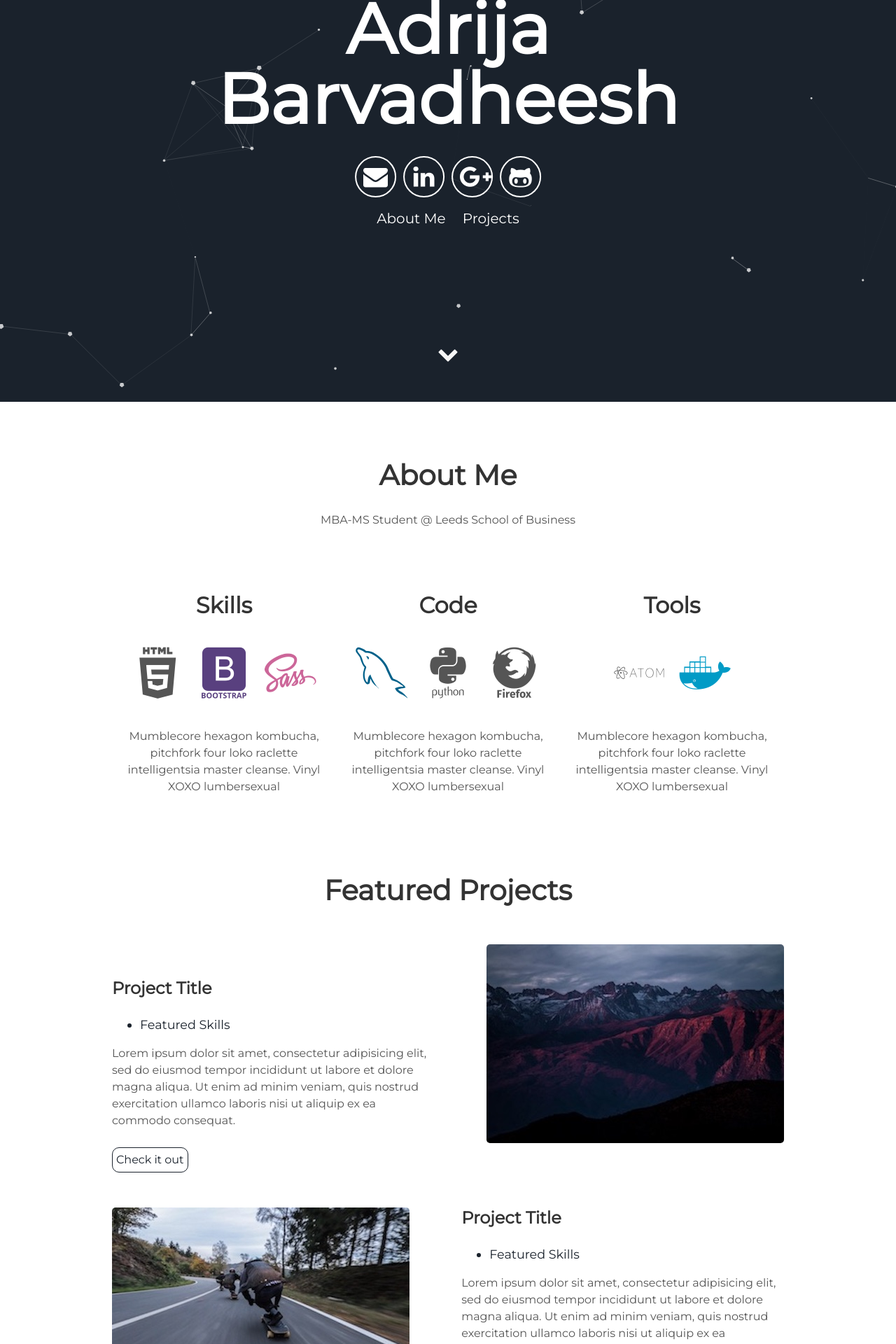
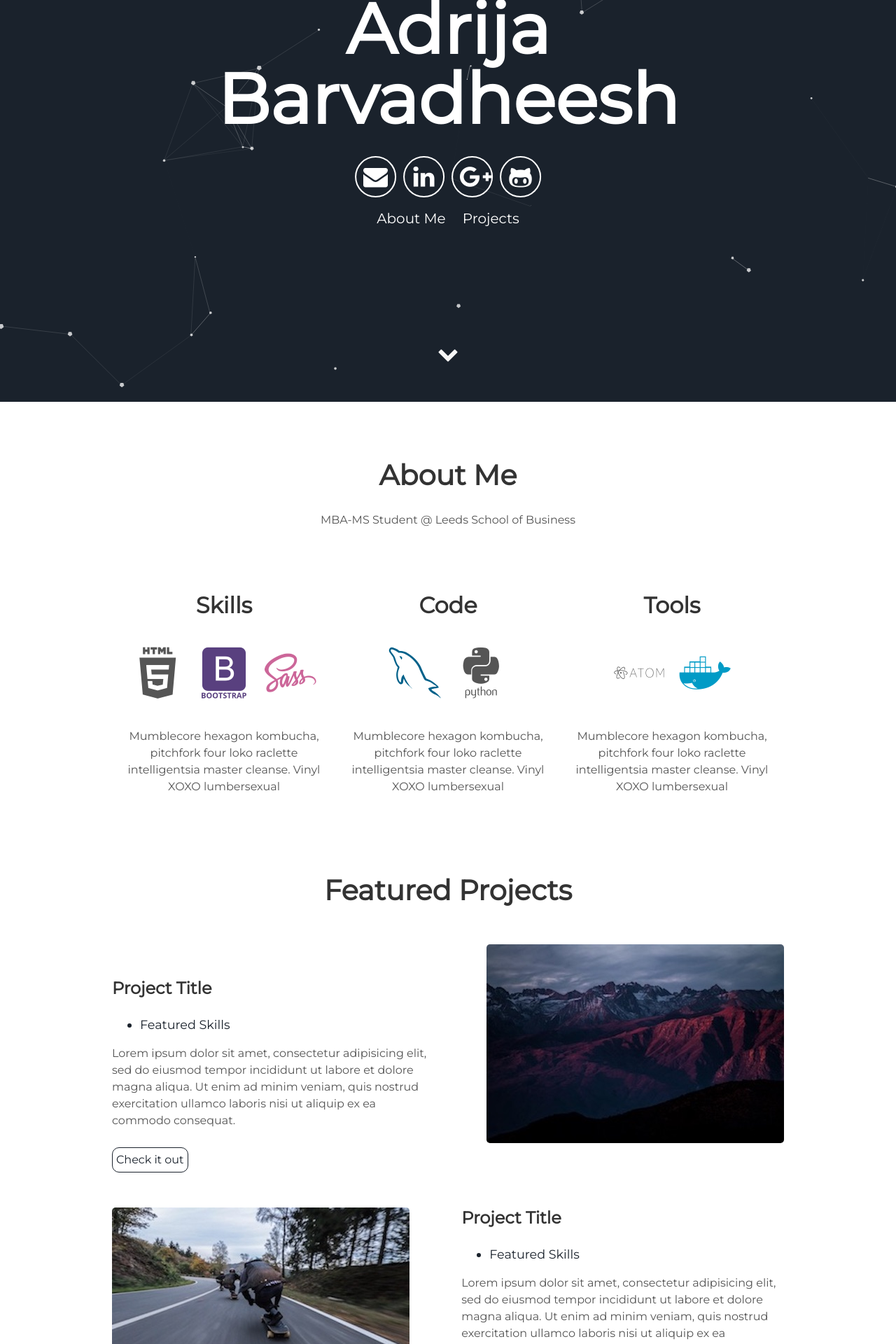
Before and after one commit to Adrija-B/Adrija-B.github.io, a Jekyll site: the page built from index.html, in a window 1280 px wide. Shown: the part 326-2246 px from the top of the page at 70% size. Built offline with Jekyll 4.4.1, drawn with Linux system fonts in a browser that asks for light colours.

Commit message:
Update about.html

```diff
--- a/_includes/about.html
+++ b/_includes/about.html
@@ -15,8 +15,8 @@
       <h2>Code</h2>
       <i class="devicon-mysql-plain colored"></i>
       <i class="devicon-python-plain-wordmark"></i>
-      <i class="devicon-firefox-plain-wordmark"></i>
-      <i class="devicon-r-plain colored"></i>
+      <i class="devicon-rstudio-plain colored"></i>
+      <i class="devicon-rstudio-plain"></i>
       <p>Mumblecore hexagon kombucha, pitchfork four loko raclette intelligentsia master cleanse.
         Vinyl XOXO lumbersexual</p>
     </div>
```
